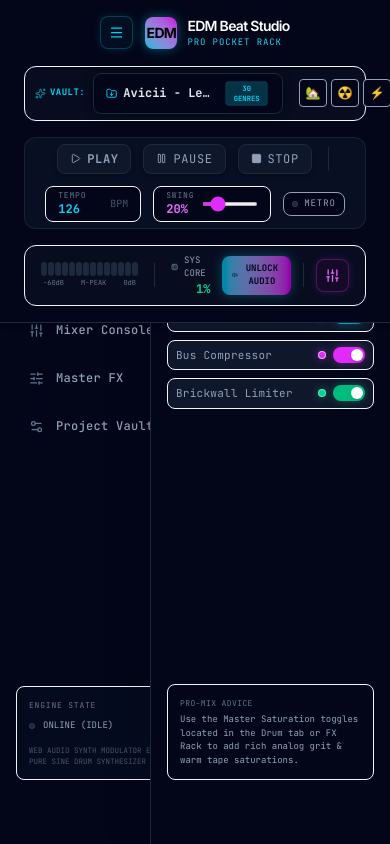
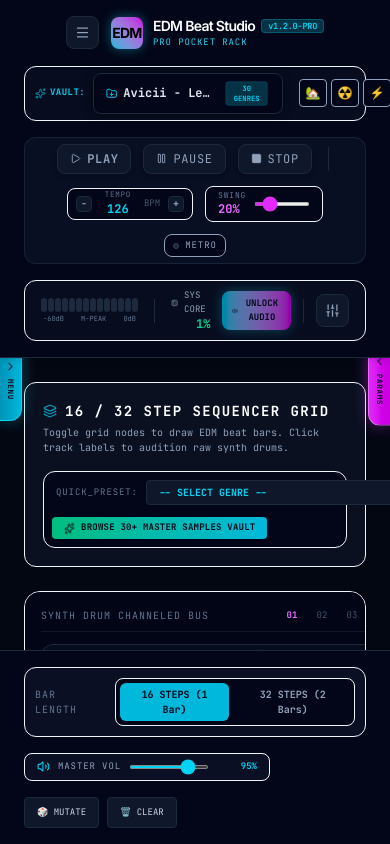
Before and after one commit to Ilyoung102/EDM-Beat, a React (Vite) app: page / in a window 390 px wide. Built offline with nearby package versions, Linux system fonts and the light colour scheme.

Commit message:
feat: improve mobile layout and BPM input logic
- Prevent overlapping sidebar and inspector on narrow screens
- Add auto-dismiss logic for panels on mobile
- Improve BPM input UX with better sync and validation
- Update layout z-indexing and responsive breakpoints

```diff
--- a/src/components/layout/AppShell.tsx
+++ b/src/components/layout/AppShell.tsx
@@ -3,7 +3,7 @@
  * SPDX-License-Identifier: Apache-2.0
  */
 
-import React from 'react';
+import React, { useEffect } from 'react';
 import { useStudioState } from '../../store/useStudioStore';
 import TopTransport from './TopTransport';
 import Sidebar from './Sidebar';
@@ -24,6 +24,20 @@ import ProjectPanel from '../project/ProjectPanel';
 
 export default function AppShell() {
   const { state, actions } = useStudioState();
+
+  useEffect(() => {
+    const handleResize = () => {
+      if (typeof window !== 'undefined' && window.innerWidth < 1024) {
+        // Prevent double overlays from simultaneously occupying both sides of narrow screens
+        if (state.sidebarOpen && state.inspectorOpen) {
+          actions.toggleInspector();
+        }
+      }
+    };
+    window.addEventListener('resize', handleResize);
+    handleResize();
+    return () => window.removeEventListener('resize', handleResize);
+  }, [state.sidebarOpen, state.inspectorOpen]);
 
   const renderActiveTab = () => {
     switch (state.activeTab) {
@@ -58,7 +72,7 @@ export default function AppShell() {
         {/* Left Side menu backdrop */}
         {state.sidebarOpen && (
           <div
-            className="fixed inset-0 bg-black/60 backdrop-blur-[1px] z-30 md:hidden transition-opacity duration-300"
+            className="fixed inset-0 bg-black/60 backdrop-blur-[1px] z-[55] md:hidden transition-opacity duration-300"
             onClick={actions.toggleSidebar}
             id="sidebar-backdrop"
           />
@@ -101,7 +115,7 @@ export default function AppShell() {
         {/* Right side Inspector backdrop */}
         {state.inspectorOpen && (
           <div
-            className="fixed inset-0 bg-black/60 backdrop-blur-[1px] z-30 md:hidden transition-opacity duration-300"
+            className="fixed inset-0 bg-black/60 backdrop-blur-[1px] z-[55] md:hidden transition-opacity duration-300"
             onClick={actions.toggleInspector}
             id="inspector-backdrop"
           />
--- a/src/components/layout/BottomTimeline.tsx
+++ b/src/components/layout/BottomTimeline.tsx
@@ -6,14 +6,16 @@
 import React from 'react';
 import { useStudioState } from '../../store/useStudioStore';
 import LED from '../common/LED';
+import { Volume2 } from 'lucide-react';
 
 export default function BottomTimeline() {
   const { state, actions } = useStudioState();
 
   const len = state.project.patternLength;
+  const masterVolume = state.project.mixerChannels.find(m => m.id === 'master')?.volume ?? 0.95;
 
   return (
-    <footer className="border-t border-slate-800 bg-slate-950 px-6 py-4 flex flex-col md:flex-row items-center justify-between gap-4 select-none shrink-0" id="bottom-timeline-layout">
+    <footer className="border-t border-slate-800 bg-slate-950 px-6 py-4 flex flex-col lg:flex-row items-center justify-between gap-4 select-none shrink-0" id="bottom-timeline-layout">
       {/* Pattern length toggle slider */}
       <div className="flex items-center gap-4 bg-slate-900/60 p-2.5 rounded-xl border border-slate-850">
         <span className="text-[10px] font-mono tracking-widest text-slate-500 uppercase">
@@ -40,7 +42,7 @@ export default function BottomTimeline() {
       </div>
 
       {/* Visual Step Playhead tracker lights */}
-      <div className="flex-1 max-w-2xl px-4 hidden md:flex flex-col items-center gap-2">
+      <div className="flex-1 max-w-xl px-4 hidden md:flex flex-col items-center gap-2">
         <div className="flex items-center justify-between w-full">
           <span className="text-[8px] font-mono tracking-widest text-slate-500 uppercase">LIVE MATRIX PLAYHEAD</span>
           <span className="text-[9px] font-mono text-cyan-400 font-bold">
@@ -73,20 +75,44 @@ export default function BottomTimeline() {
         </div>
       </div>
 
+      {/* Master Volume bar & presets block */}
+      <div className="flex flex-wrap items-center gap-4">
+        {/* Master Volume Slider */}
+        <div className="flex items-center gap-2 bg-slate-900/60 p-2 py-1.5 px-3 rounded-lg border border-slate-850">
+          <Volume2 size={13} className="text-cyan-400 shrink-0" />
+          <span className="text-[9px] font-mono tracking-widest text-slate-400 uppercase select-none shrink-0">
+            MASTER VOL
+          </span>
+          <input
+            type="range"
+            min="0"
+            max="1.2"
+            step="0.01"
+            value={masterVolume}
+            onChange={(e) => actions.updateMixerChannel('master', 'volume', parseFloat(e.target.value))}
+            className="w-20 md:w-28 accent-cyan-400 cursor-pointer h-1 bg-slate-850 rounded"
+            title={`Master Volume: ${Math.round(masterVolume * 100)}%`}
+          />
+          <span className="text-[9px] font-mono text-cyan-400 font-bold w-10 text-right select-none">
+            {Math.round(masterVolume * 100)}%
+          </span>
+        </div>
+
         {/* Quick macro action presets selectors */}
-      <div className="flex items-center gap-3">
+        <div className="flex items-center gap-2">
           <button
             onClick={actions.generateRandomPatterns}
-          className="px-3.5 py-1.5 bg-slate-900 border border-slate-700 font-mono text-[10px] text-slate-300 rounded-lg hover:border-cyan-500 hover:text-cyan-400 transform active:scale-95 transition"
+            className="px-3 py-2 bg-slate-900 border border-slate-800 font-mono text-[9px] text-slate-300 rounded hover:border-cyan-500 hover:text-cyan-400 transform active:scale-95 transition"
           >
-          🎲 MUTATE (RANDOM)
+            🎲 MUTATE
           </button>
           <button
             onClick={actions.clearAllPatterns}
-          className="px-3.5 py-1.5 bg-slate-900 border border-slate-700 font-mono text-[10px] text-slate-300 rounded-lg hover:border-rose-500 hover:text-rose-400 transform active:scale-95 transition"
+            className="px-3 py-2 bg-slate-900 border border-slate-800 font-mono text-[9px] text-slate-300 rounded hover:border-rose-500 hover:text-rose-400 transform active:scale-95 transition"
           >
-          🗑️ CLEAR ALL
+            🗑️ CLEAR
           </button>
+        </div>
       </div>
     </footer>
   );
--- a/src/components/layout/RightInspector.tsx
+++ b/src/components/layout/RightInspector.tsx
@@ -481,7 +481,7 @@ export default function RightInspector() {
 
   return (
     <aside
-      className={`fixed md:relative top-0 bottom-0 right-0 h-full max-h-screen z-40 bg-slate-950 border-l border-slate-800 select-none p-4 flex flex-col shrink-0 overflow-y-auto pb-16 transition-all duration-300 ${
+      className={`fixed md:relative top-0 bottom-0 right-0 h-full max-h-screen z-[60] bg-slate-950 border-l border-slate-800 select-none p-4 flex flex-col shrink-0 overflow-y-auto pb-16 transition-all duration-300 ${
         isOpen
           ? 'translate-x-0 w-60 opacity-100 shadow-2xl md:shadow-none'
           : 'translate-x-full md:hidden w-0 opacity-0 border-l-0 p-0 pointer-events-none'
--- a/src/components/layout/Sidebar.tsx
+++ b/src/components/layout/Sidebar.tsx
@@ -26,7 +26,7 @@ export default function Sidebar() {
 
   return (
     <aside
-      className={`fixed md:relative top-0 bottom-0 left-0 h-full max-h-screen z-40 bg-slate-950 border-r border-slate-800 select-none p-4 flex flex-col justify-between shrink-0 overflow-y-auto pb-16 transition-all duration-300 ${
+      className={`fixed md:relative top-0 bottom-0 left-0 h-full max-h-screen z-[60] bg-slate-950 border-r border-slate-800 select-none p-4 flex flex-col justify-between shrink-0 overflow-y-auto pb-16 transition-all duration-300 ${
         isOpen
           ? 'translate-x-0 w-64 opacity-100 shadow-2xl md:shadow-none'
           : '-translate-x-full md:hidden w-0 opacity-0 border-r-0 p-0 pointer-events-none'
--- a/src/components/layout/TopTransport.tsx
+++ b/src/components/layout/TopTransport.tsx
@@ -18,6 +18,12 @@ export default function TopTransport() {
   const meterInterval = useRef<any>(null);
   const dropdownRef = useRef<HTMLDivElement>(null);
   const [isVaultOpen, setIsVaultOpen] = useState(false);
+  const [localBpmStr, setLocalBpmStr] = useState(state.bpm.toString());
+
+  // Sync state BPM with typed local text
+  useEffect(() => {
+    setLocalBpmStr(state.bpm.toString());
+  }, [state.bpm]);
 
   // Close dropdown when clicking outside
   useEffect(() => {
@@ -127,11 +133,22 @@ export default function TopTransport() {
   }, [state.isPlaying]);
 
   const handleBpmChange = (e: React.ChangeEvent<HTMLInputElement>) => {
-    let val = parseInt(e.target.value);
-    if (!isNaN(val)) {
-      val = Math.max(40, Math.min(240, val));
-      actions.updateProjectField('bpm', val);
+    const rawValue = e.target.value;
+    setLocalBpmStr(rawValue);
+    const parsed = parseInt(rawValue, 10);
+    if (!isNaN(parsed) && parsed >= 30 && parsed <= 300) {
+      actions.updateProjectField('bpm', parsed);
     }
+  };
+
+  const handleBpmBlur = () => {
+    let parsed = parseInt(localBpmStr, 10);
+    if (isNaN(parsed)) {
+      parsed = 120;
+    }
+    const clamped = Math.max(40, Math.min(240, parsed));
+    setLocalBpmStr(clamped.toString());
+    actions.updateProjectField('bpm', clamped);
   };
 
   // Convert dB peak limit (-60 to 0) into grid bars count
@@ -160,9 +177,14 @@ export default function TopTransport() {
             <span className="text-black font-bold text-sm tracking-tighter">EDM</span>
           </div>
           <div>
-            <h1 className="text-sm font-sans font-semibold tracking-tighter text-white">
-              EDM Beat Studio
-            </h1>
+            <div className="flex items-center gap-1.5">
+              <h1 className="text-sm font-sans font-semibold tracking-tighter text-white">
+                EDM Beat Studio
+              </h1>
+              <span className="px-1.5 py-0.5 rounded text-[8.5px] font-mono leading-none bg-cyan-950 text-cyan-400 border border-cyan-500/30 font-bold select-none tracking-tight">
+                v1.2.0-PRO
+              </span>
+            </div>
             <p className="text-[9px] font-mono tracking-widest text-[#22d3ee] uppercase">
               pro pocket rack
             </p>
@@ -343,17 +365,39 @@ export default function TopTransport() {
         <div className="h-6 w-[1px] bg-slate-800 mx-1" />
 
         {/* BPM & Metronome deck */}
-        <div className="flex items-center gap-2 bg-slate-950 px-3 py-1 rounded-lg border border-slate-850">
-          <div className="flex flex-col">
-            <span className="text-[8px] font-mono text-slate-500 uppercase tracking-widest leading-none mb-0.5">tempo</span>
+        <div className="flex items-center gap-1 bg-slate-950 px-2 py-0.5 rounded-lg border border-slate-850">
+          <button
+            onClick={() => {
+              const prev = Math.max(40, state.bpm - 1);
+              actions.updateProjectField('bpm', prev);
+            }}
+            className="w-4 h-4 flex items-center justify-center rounded bg-slate-900 border border-slate-800 text-slate-400 hover:text-white hover:bg-slate-850 text-[10px] font-bold font-mono cursor-pointer transition select-none"
+            title="Decrease BPM"
+          >
+            -
+          </button>
+          <div className="flex flex-col items-center px-1">
+            <span className="text-[7.5px] font-mono text-slate-500 uppercase tracking-widest leading-none mb-0.5">tempo</span>
             <input
-              type="number"
-              value={state.bpm}
+              type="text"
+              pattern="[0-9]*"
+              value={localBpmStr}
               onChange={handleBpmChange}
-              className="w-11 bg-transparent font-mono text-xs text-cyan-400 font-bold focus:outline-none border-none p-0 [appearance:textfield] [&::-webkit-outer-spin-button]:appearance-none [&::-webkit-inner-spin-button]:appearance-none"
+              onBlur={handleBpmBlur}
+              className="w-9 bg-transparent font-mono text-xs text-cyan-400 font-bold focus:outline-none border-none p-0 text-center"
             />
           </div>
-          <span className="text-[10px] font-mono text-slate-600">BPM</span>
+          <span className="text-[9px] font-mono text-slate-600 select-none mr-1">BPM</span>
+          <button
+            onClick={() => {
+              const next = Math.min(240, state.bpm + 1);
+              actions.updateProjectField('bpm', next);
+            }}
+            className="w-4 h-4 flex items-center justify-center rounded bg-slate-900 border border-slate-800 text-slate-400 hover:text-white hover:bg-slate-850 text-[10px] font-bold font-mono cursor-pointer transition select-none"
+            title="Increase BPM"
+          >
+            +
+          </button>
         </div>
 
         {/* Swing percentage control */}
--- a/src/components/project/EDMLibrary.tsx
+++ b/src/components/project/EDMLibrary.tsx
@@ -89,15 +89,46 @@ export default function EDMLibrary() {
         // Play the kick for rhythm stamp
         audioEngineInstance.playKick(now, 1.0);
 
+        // Find representative notes for this specific preset
+        const famousSong = FAMOUS_EDM_SONGS[name];
+
+        let previewBassNote = 'C';
+        let previewBassOctave = 2;
+        if (famousSong && famousSong.bassSteps && famousSong.bassSteps.length > 0) {
+          const firstBass = famousSong.bassSteps.find(step => step[1] && step[1] !== '');
+          if (firstBass) {
+            previewBassNote = firstBass[1];
+            previewBassOctave = firstBass[2] !== undefined ? firstBass[2] : 2;
+          }
+        } else {
+          // Fallback based on name hash to ensure fallback has mathematical note variation
+          const notes = ['C', 'D', 'E', 'F', 'G', 'A', 'B'];
+          const hash = name.split('').reduce((acc, char) => acc + char.charCodeAt(0), 0);
+          previewBassNote = notes[hash % notes.length];
+          previewBassOctave = 2 + (hash % 2); // octave 2 or 3
+        }
+
         // Play a representative deep bass synth note
         const bassSynth = state.project.bassSynth;
         if (bassSynth) {
-          audioEngineInstance.playBassNote(now + 0.05, 'C', 2, 0.45, bassSynth);
+          audioEngineInstance.playBassNote(now + 0.05, previewBassNote, previewBassOctave, 0.45, bassSynth);
         }
 
         // Play a warm lush chords pad progression chord
-        if (state.project.chordPads && state.project.chordPads.length > 0) {
-          audioEngineInstance.playChordPad(now + 0.1, state.project.chordPads[0], 1.2);
+        let previewChordPad = state.project.chordPads?.[0] || null;
+        if (famousSong && famousSong.chordSteps && famousSong.chordSteps.length > 0) {
+          const firstChordStep = famousSong.chordSteps.find(step => step[1] && step[1].startsWith('pad'));
+          if (firstChordStep) {
+            const stepPadId = firstChordStep[1];
+            const found = state.project.chordPads?.find(p => p.id === stepPadId);
+            if (found) {
+              previewChordPad = found;
+            }
+          }
+        }
+
+        if (previewChordPad) {
+          audioEngineInstance.playChordPad(now + 0.1, previewChordPad, 1.2);
         }
       }
     }, 80);
--- a/src/store/useStudioStore.ts
+++ b/src/store/useStudioStore.ts
@@ -666,11 +666,17 @@ export class StudioStoreService {
 
   public toggleSidebar() {
     this.sidebarOpen = !this.sidebarOpen;
+    if (this.sidebarOpen && typeof window !== 'undefined' && window.innerWidth < 1024) {
+      this.inspectorOpen = false;
+    }
     this.emit();
   }
 
   public toggleInspector() {
     this.inspectorOpen = !this.inspectorOpen;
+    if (this.inspectorOpen && typeof window !== 'undefined' && window.innerWidth < 1024) {
+      this.sidebarOpen = false;
+    }
     this.emit();
   }
 
@@ -780,6 +786,10 @@ export class StudioStoreService {
   constructor() {
     this.loadFromLocalStorage();
     this.applyPreset('House'); // Load Default House Beat!
+    if (typeof window !== 'undefined' && window.innerWidth < 1024) {
+      this.sidebarOpen = false;
+      this.inspectorOpen = false;
+    }
   }
 
   public subscribe(listener: () => void) {
@@ -793,6 +803,10 @@ export class StudioStoreService {
 
   public setTab(tab: string) {
     this.activeTab = tab;
+    if (typeof window !== 'undefined' && window.innerWidth < 1024) {
+      this.sidebarOpen = false;
+      this.inspectorOpen = false;
+    }
     this.emit();
   }
 
```
Also changed, not shown: 1 other file (tests, documents, lock files or other folders). Lines whose indentation alone changed are shown as unchanged.
